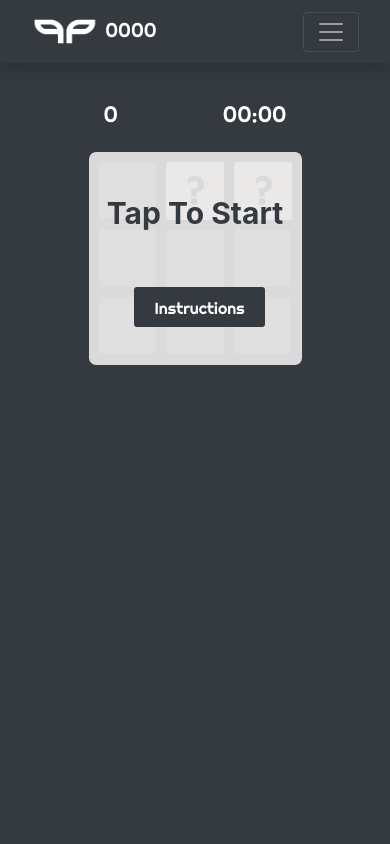
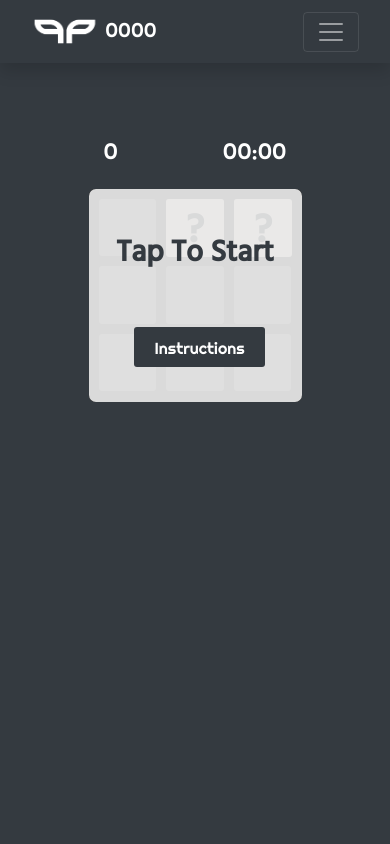
Before and after one commit to pauldstar/RevisionJunkies, a CodeIgniter app: page /database/ in a window 390 px wide. Run offline with CodeIgniter, Linux system fonts and the light colour scheme; data that the repository does not hold is empty.

Commit message:
mod: make grid more centered

```diff
--- a/assets/css/game.css
+++ b/assets/css/game.css
@@ -32,7 +32,7 @@
 }
 
 #game-section {
-  padding-top: 123px;
+  padding-top: 180px;
   touch-action: none;
 }
 
@@ -49,6 +49,7 @@
 }
 
 #game-container #game-message p {
+  font-family: 'Hind', sans-serif;
   font-size: 34px;
   font-weight: bold;
   height: 60px;
@@ -396,13 +397,13 @@
     height: 213px;
   }
   #game-section {
-    padding-top: 98px;
+    padding-top: 135px;
   }
   #game-container #game-message p {
     font-size: 30px;
     height: 30px;
     line-height: 30px;
-    margin-top: 46px;
+    margin-top: 49px;
   }
   #game-mobile-msg {
     display: block;
```
